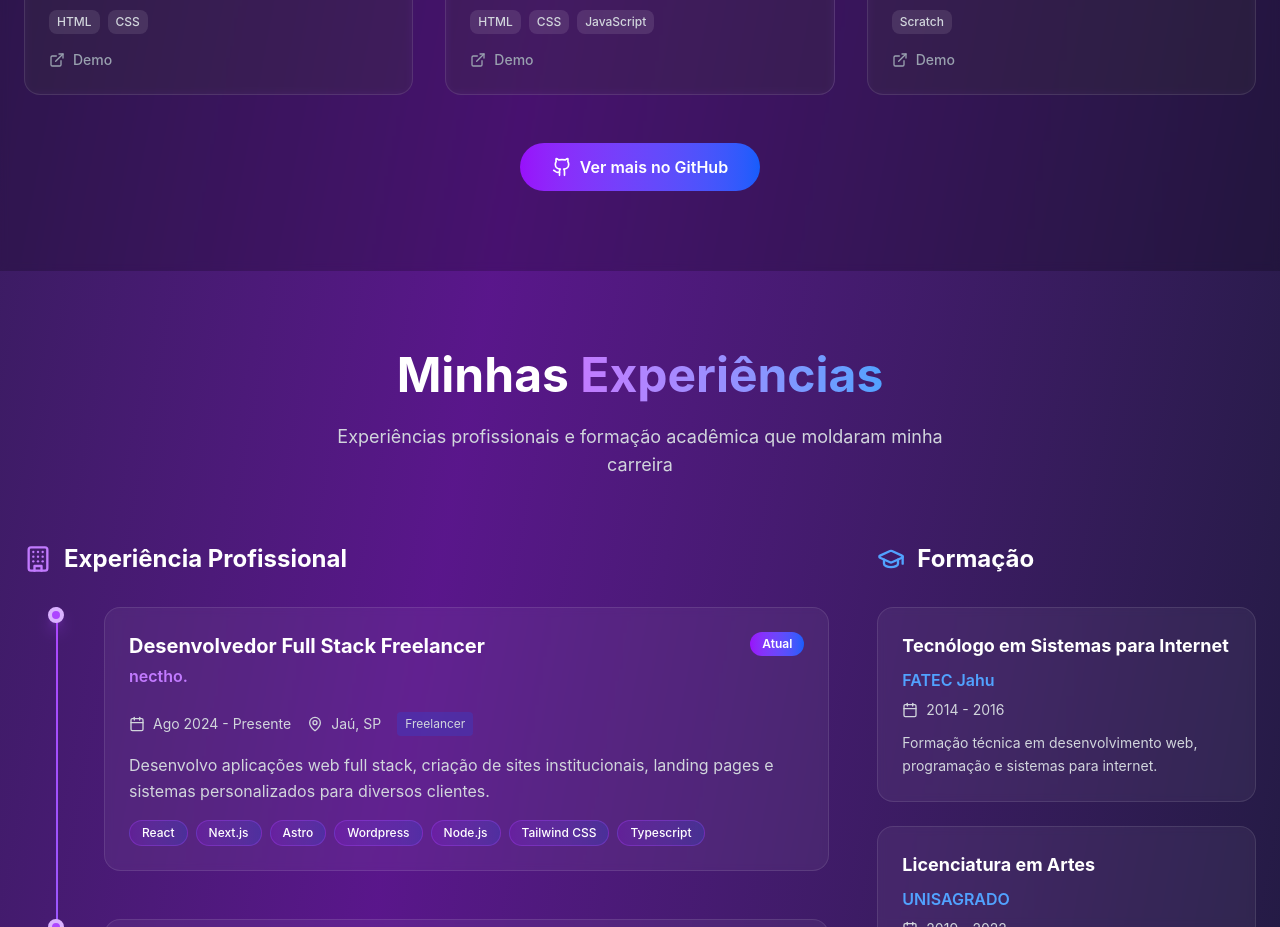
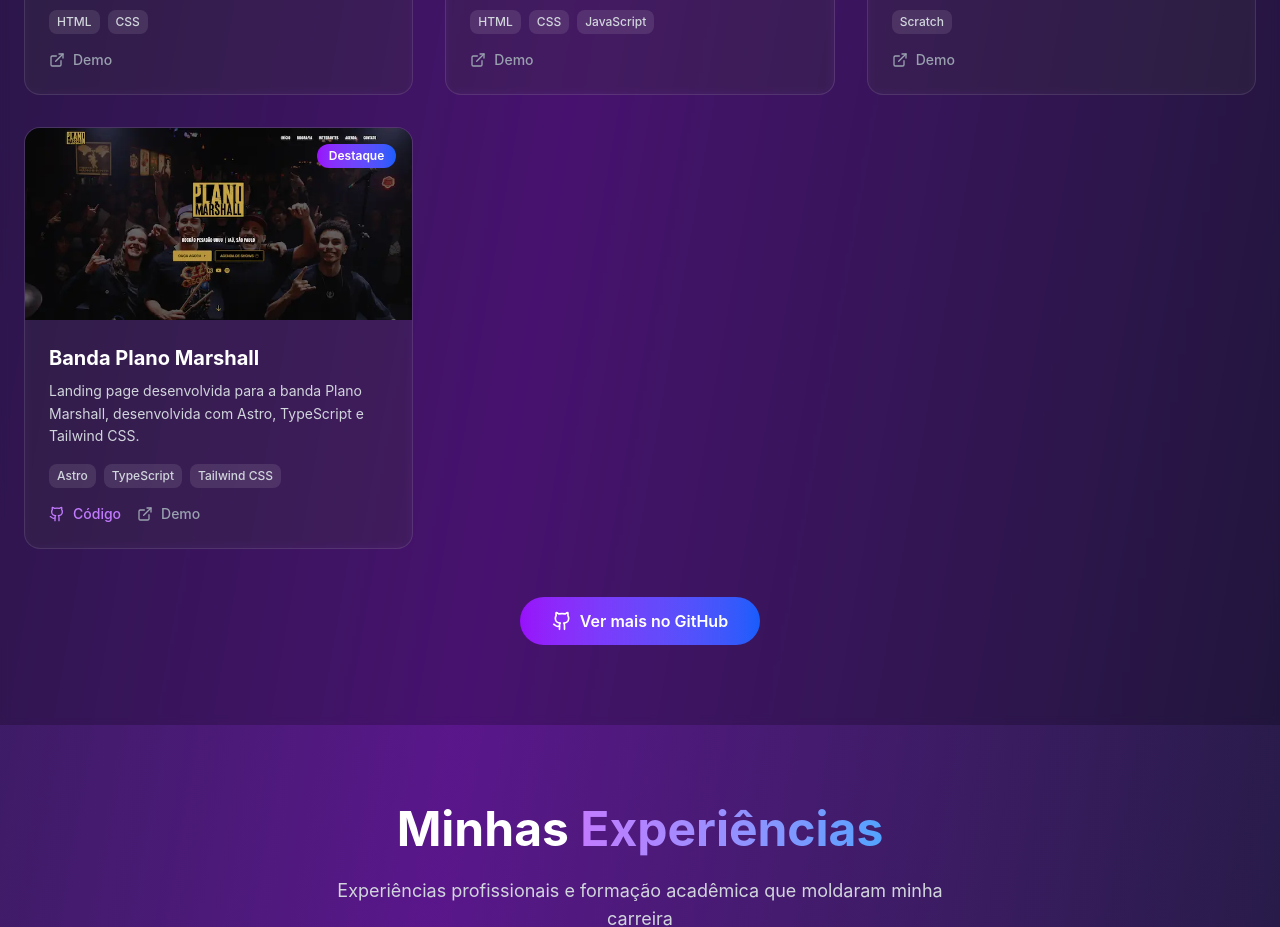
Before and after one commit to JVPrado1/portfoliodev, a React (Vite) app: page / in a window 1280 px wide. Shown: the part 4000-4927 px from the top of the page. Built offline with nearby package versions, Linux system fonts and the light colour scheme.

Commit message:
feat: adiciona o projeto da Banda Plano Marshall

```diff
--- a/src/components/AboutSection.tsx
+++ b/src/components/AboutSection.tsx
@@ -104,7 +104,7 @@ const AboutSection = () => {
               Principais Tecnologias
             </h3>
             <div className="grid grid-cols-2 lg:grid-cols-4 gap-4">
-              {technologies.map((tech, index) => (
+              {technologies.map((tech, _) => (
                 <div
                   key={tech.name}
                   className="bg-white/5 backdrop-blur-sm rounded-2xl p-4 text-center border border-white/10 hover:bg-white/10 transition-all duration-200 group"
--- a/src/components/ContactSection.tsx
+++ b/src/components/ContactSection.tsx
@@ -117,7 +117,7 @@ const ContactSection = () => {
 
               {/* Localização e WhatsApp - mesma linha */}
               <div className="grid grid-cols-1 md:grid-cols-2 gap-4">
-                {contactInfo.slice(1).map((info, index) => (
+                {contactInfo.slice(1).map((info, _) => (
                   <a
                     key={info.title}
                     href={info.href}
@@ -147,7 +147,7 @@ const ContactSection = () => {
               className="text-center"
             >
               <div className="flex justify-center space-x-4">
-                {socialLinks.map((social, index) => (
+                {socialLinks.map((social, _) => (
                   <a
                     key={social.name}
                     href={social.href}
--- a/src/components/Navigation.tsx
+++ b/src/components/Navigation.tsx
@@ -93,7 +93,7 @@ const Navigation = () => {
           >
             <div className="bg-slate-900/95 backdrop-blur-md rounded-2xl border border-white/20 shadow-2xl p-6">
               <div className="space-y-3">
-                {navItems.map((item, index) => (
+                {navItems.map((item, _) => (
                   <a
                     key={item.href}
                     href={item.href}
--- a/src/components/ProjectsSection.tsx
+++ b/src/components/ProjectsSection.tsx
@@ -8,7 +8,6 @@ import {
   Smartphone,
   Globe,
   Brain,
-  MessageCircle,
 } from "lucide-react";
 
 const ProjectsSection = () => {
@@ -52,7 +51,7 @@ const ProjectsSection = () => {
       featured: true,
     },
     {
-      id: 6,
+      id: 3,
       title: "Profi",
       description:
         "Aplicativo e webapp para professores particulares gerenciarem alunos, horários, pagamentos e rendimentos de forma integrada e simplificada.",
@@ -71,7 +70,7 @@ const ProjectsSection = () => {
       status: "development",
     },
     {
-      id: 3,
+      id: 4,
       title: "uTeach",
       description:
         "Estudo de landing page responsiva utilizando HTML e CSS puro.",
@@ -83,7 +82,7 @@ const ProjectsSection = () => {
       featured: false,
     },
     {
-      id: 4,
+      id: 5,
       title: "Pedra, papel e tesoura",
       description:
         "Jogo clássico de pedra, papel e tesoura desenvolvido com HTML, CSS e JavaScript puro. Implementa lógica de pontuação, animações suaves e design responsivo como projeto prático do currículo do Odin Project.",
@@ -95,7 +94,7 @@ const ProjectsSection = () => {
       featured: false,
     },
     {
-      id: 5,
+      id: 6,
       title: "Projeto Scratch - CS50x",
       description:
         "Projeto Scratch desenvolvido como parte do curso CS50x de Harvard, um curso de introdução à ciência da computação com foco em lógica e programação.",
@@ -106,6 +105,18 @@ const ProjectsSection = () => {
       github: "https://github.com",
       demo: "scratch.mit.edu/projects/1122699936/",
       featured: false,
+    },
+    {
+      id: 7,
+      title: "Banda Plano Marshall",
+      description:
+        "Landing page desenvolvida para a banda Plano Marshall, desenvolvida com Astro, TypeScript e Tailwind CSS.",
+      image: "plano-marshall.webp",
+      category: "web  ",
+      technologies: ["Astro", "TypeScript", "Tailwind CSS"],
+      github: "https://github.com/JVPrado1/bandaplanomarshall",
+      demo: "https://bandaplanomarshall.vercel.app/",
+      featured: true,
     },
   ];
 
@@ -272,9 +283,9 @@ const ProjectsSection = () => {
                 {/* Technologies */}
                 <div className="mb-4">
                   <div className="flex flex-wrap gap-2">
-                    {project.technologies.map((tech, index) => (
+                    {project.technologies.map((tech, _) => (
                       <span
-                        key={index}
+                        key={_}
                         className="px-2 py-1 bg-white/10 text-gray-300 rounded-lg text-xs font-medium"
                       >
                         {tech}
--- a/src/components/SkillsSection.tsx
+++ b/src/components/SkillsSection.tsx
@@ -117,7 +117,7 @@ const SkillsSection = () => {
           animate={inView ? "visible" : "hidden"}
           className="grid grid-cols-1 md:grid-cols-2 lg:grid-cols-3 gap-8"
         >
-          {skillCategories.map((category, categoryIndex) => (
+          {skillCategories.map((category, _) => (
             <motion.div
               key={category.title}
               variants={itemVariants}
@@ -137,7 +137,7 @@ const SkillsSection = () => {
 
               {/* Skills Grid */}
               <div className="grid grid-cols-2 gap-3">
-                {category.skills.map((skill, skillIndex) => (
+                {category.skills.map((skill, _) => (
                   <div
                     key={skill}
                     className="flex items-center p-2 bg-white/5 rounded-lg border border-white/10 hover:border-purple-500/30 hover:bg-white/10 transition-all duration-200 group"
@@ -180,7 +180,7 @@ const SkillsSection = () => {
               "Proatividade",
               "Clean Code",
               "SEO",
-            ].map((skill, index) => (
+            ].map((skill, _) => (
               <div
                 key={skill}
                 className="px-4 py-2 bg-gradient-to-r from-gray-800 to-gray-700 border border-gray-600 rounded-full text-white font-medium hover:border-purple-500 hover:bg-gradient-to-r hover:from-purple-600/20 hover:to-blue-600/20 transition-all duration-200"
```
Also changed, not shown: public/plano-marshall.webp (added).
